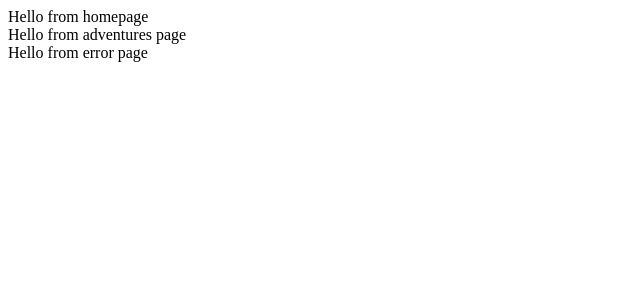
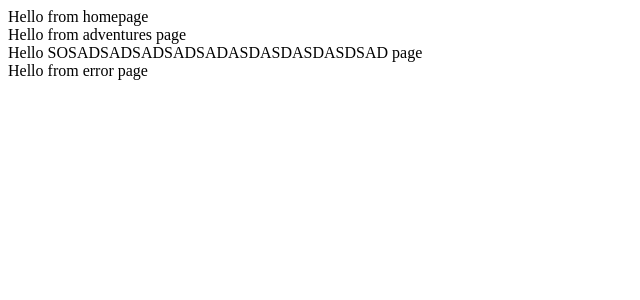
Before and after one commit to pilarrus/react-provisional-name, a React (Create React App) app: page / in a window 1280 px wide. Shown: the top 300 px of the page, without its empty margins (0-640 px from the left). Built offline with nearby package versions, Linux system fonts and the light colour scheme; the HTML template or start-up script is replaced by a standard one.

Commit message:
añadadido Social

```diff
--- a/src/App.tsx
+++ b/src/App.tsx
@@ -1,13 +1,15 @@
 import React from "react";
+import Adventures from "./pages/Adventures";
 import Error from "./pages/Error";
 import Home from "./pages/Home";
-import Adventures from "./pages/Adventures";
+import Social from "./pages/Social";
 
 const App: React.FC = () => {
   return (
     <div data-testid="main">
       <Home />
       <Adventures />
+      <Social />
       <Error />
     </div>
   );
--- /dev/null
+++ b/src/pages/Social.tsx
@@ -0,0 +1,7 @@
+import React from "react";
+
+const Social = () => {
+  return <div>Hello SOSADSADSADSADSADASDASDASDASDSAD page</div>;
+};
+
+export default Social;
```
